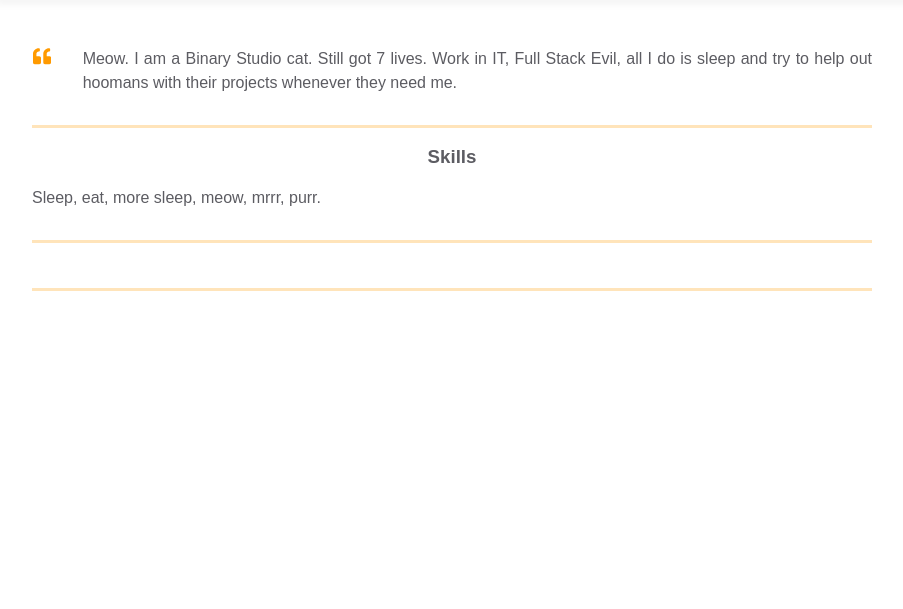
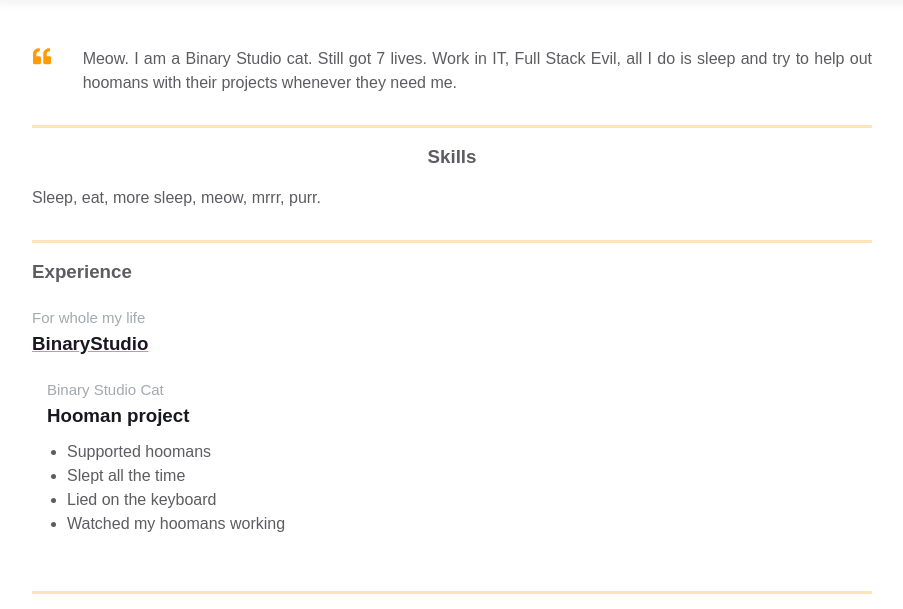
Before and after one commit to deman4ela/homepage, a plain HTML site: page index.html in a window 1280 px wide. Shown: the part 384-993 px from the top of the page, without its empty margins (188-1091 px from the left). Before the commit the page ends 800 px from the top, so only its background shows below. Drawn offline with Linux system fonts and the light colour scheme.

Commit message:
adding experiences

```diff
--- a/index.html
+++ b/index.html
@@ -87,9 +87,25 @@
           <div class="container">
             <div class="resume__block">
               <div class="main-info fh">
-                <div class="experiences"></div>
-
-                <div class="additional-info fv"></div>
+                <div class="experiences">
+                    <h3 class="experiences__header">Experience</h3>
+                    <div class="experiences__company">
+                      <div class="experiences__company-header">
+                        <span class="experiences__company-header-durability">For whole my life</span>
+                        <h3 class="experiences__company-header-name">BinaryStudio</h3>
+                      </div>
+                      <div class="experiences__company-project">
+                        <span class="experiences__company-project-role"> Binary Studio Cat </span>
+                        <h3 class="experiences__company-project-name">Hooman project</h3>
+                        <ul class="experiences__company-project-responsibilities">
+                          <li>Supported hoomans</li>
+                          <li>Slept all the time</li>
+                          <li>Lied on the keyboard</li>
+                          <li>Watched my hoomans working</li>
+                        </ul>
+                      </div>
+                    </div>
+                </div>
               </div>
             </div>
           </div>
```
